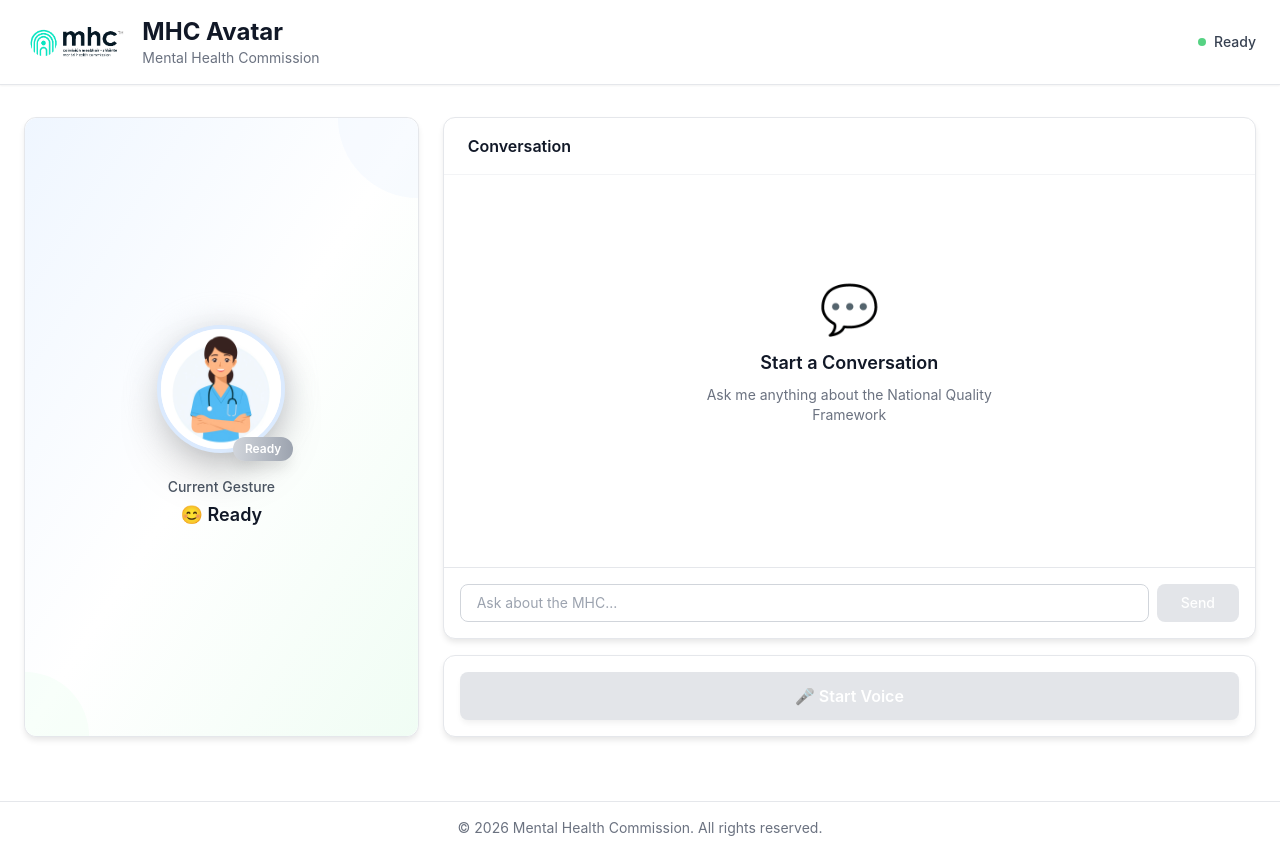
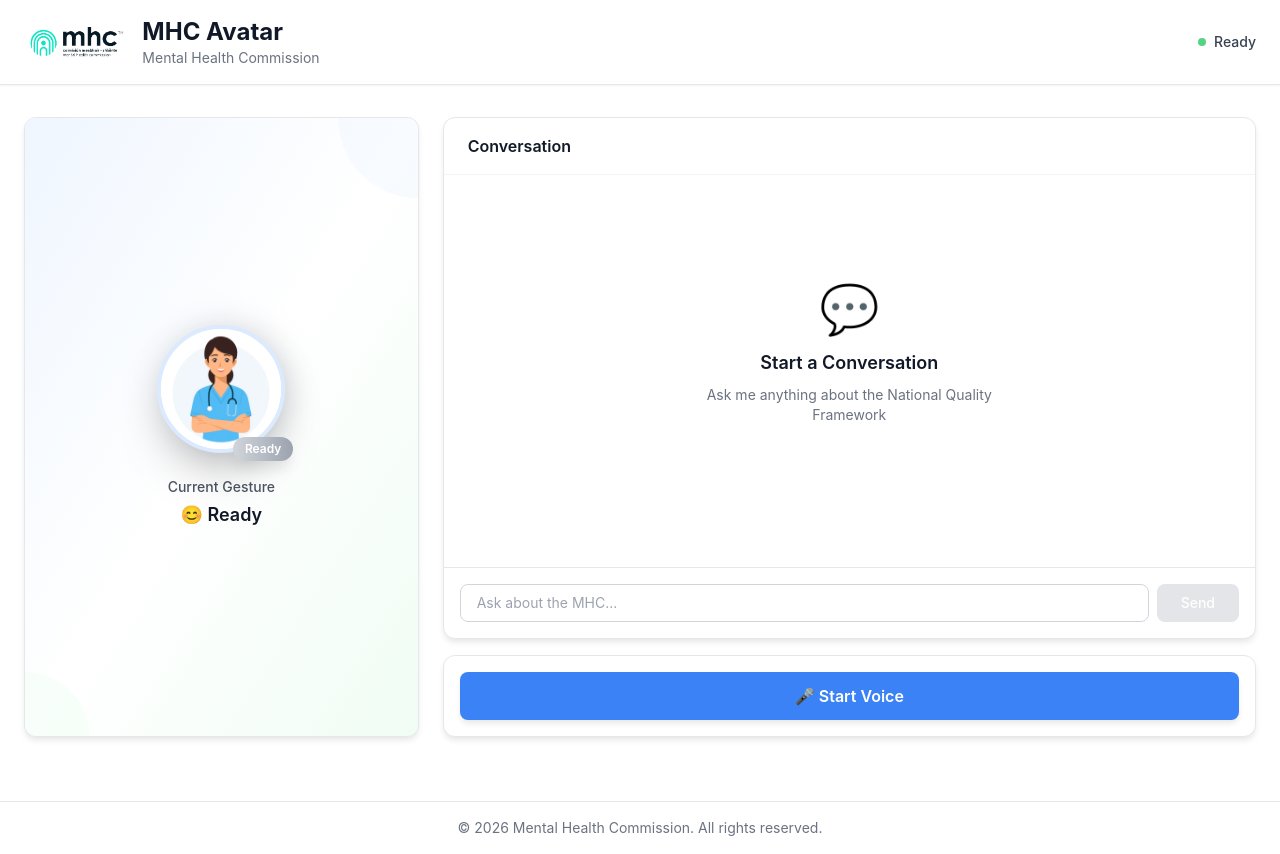
Before and after one commit to bsharma-d/MHC-Avatar-Frontend, a React (Vite) app: page / in a window 1280 px wide. Built offline with nearby package versions, Linux system fonts and the light colour scheme.

Commit message:
small change

```diff
--- a/src/components/VoiceInput.tsx
+++ b/src/components/VoiceInput.tsx
@@ -126,7 +126,6 @@ export const VoiceInput = ({ onListeningChange }: VoiceInputProps) => {
     <div className="flex flex-col gap-2">
       <button
         onClick={toggleListening}
-        disabled={!recognitionRef.current}
         className={`w-full py-2 sm:py-3 rounded-lg font-semibold transition-all text-xs sm:text-base ${
           isListening
             ? 'bg-red-500 hover:bg-red-600 text-white shadow-md'
```
